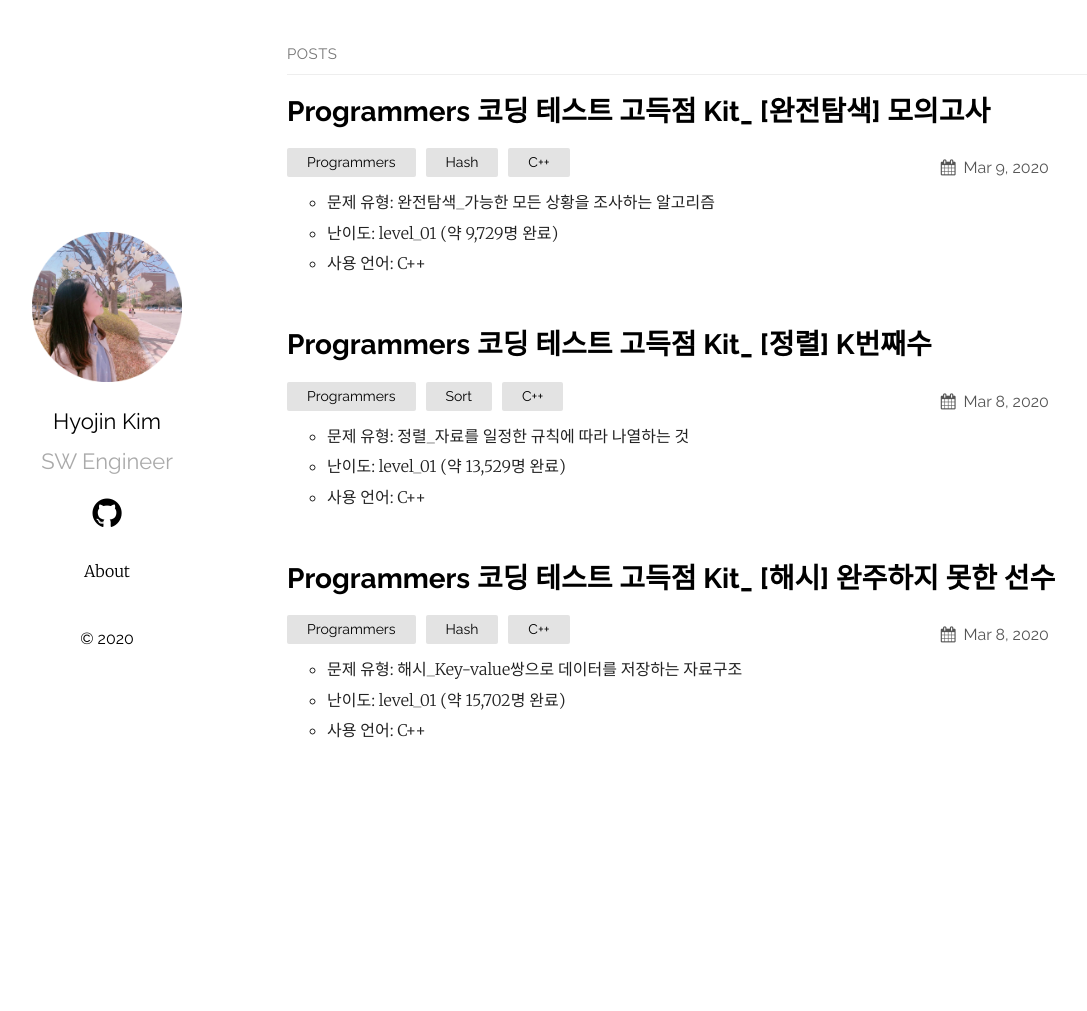
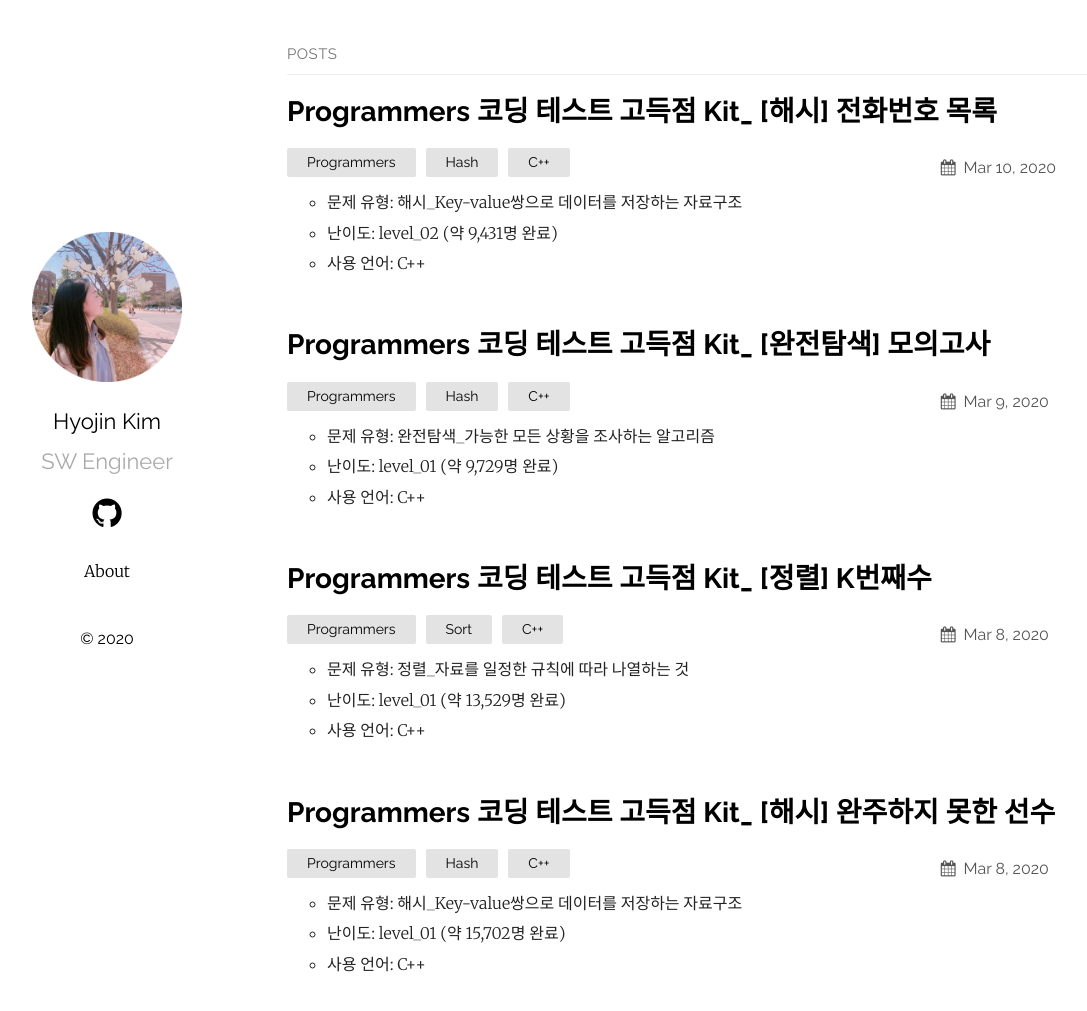
Before and after one commit to hyojin52/hyojin52.github.io, a Jekyll site: the page built from index.md, in a window 1280 px wide and 1055 px high. Shown: the top 1011 px of the window, without its empty margins (78-1165 px from the left). Built offline with Jekyll 4.4.1, drawn with Linux system fonts in a browser that asks for light colours; some of the changed lines change nothing that is shown.

Commit message:
add posting hash_lv02_list_of_phone_number

````diff
--- /dev/null
+++ b/_posts/Programmers_HSK/2020-03-10-Hash_lv02_list_of_phone_number.md
@@ -0,0 +1,91 @@
+---
+layout: post
+title: "Programmers 코딩 테스트 고득점 Kit_ [해시] 전화번호 목록"
+date: 2020-03-10
+categories: Programmers Hash C++
+---
+
+- 문제 유형: 해시_Key-value쌍으로 데이터를 저장하는 자료구조
+- 난이도: level_02 (약 9,431명 완료)
+- 사용 언어: C++ <br/><br/>
+
+## 1. 문제
+### 1) 전화번호 목록
+전화번호부에 적힌 전화번호 중, 한 번호가 다른 번호의 접두어인 경우가 있는지 확인하려 합니다.
+전화번호가 다음과 같을 경우, 구조대 전화번호는 영석이의 전화번호의 접두사입니다.<br/>
+
+- 구조대 : 119
+- 박준영 : 97 674 223
+- 지영석 : 11 9552 4421
+
+전화번호부에 적힌 전화번호를 담은 배열 phone_book 이 solution 함수의 매개변수로 주어질 때, 어떤 번호가 다른 번호의 접두어인 경우가 있으면 false를 그렇지 않으면 true를 return 하도록 solution 함수를 작성해주세요.<br/>
+
+### 2) 제한사항
+- phone_book의 길이는 1 이상 1,000,000 이하입니다.
+- 각 전화번호의 길이는 1 이상 20 이하입니다.
+
+### 3) 기본코드
+```c++
+#include <string>
+#include <vector>
+
+using namespace std;
+
+bool solution(vector<string> phone_book) {
+    bool answer = true;
+    return answer;
+}
+```
+<br/><br/>
+
+## 2. 알고리즘! 생각해보자
+1) 전화번호부 오름차순 정렬하기
+  - string 상태에서 정렬하게되면,  <br/>
+    접두번호가 존재하는 경우) 접두번호가 제일 앞에오고, 그 뒤에 접두번호가 포함된 전화번호가 위치하게 됨
+
+2) find() 사용해서 접두번호가 존재하는지 확인하기
+<br/><br/>
+
+## 3. 해결코드
+[C++]<br/>
+
+```c++
+#include <string>
+#include <vector>
+#include <algorithm>
+
+using namespace std;
+
+bool solution(vector<string> phone_book) {
+    bool answer = true;
+    string temp = "";
+    string cpy = "";
+
+    //1. 오름차순 정렬
+    sort(phone_book.begin(), phone_book.end());
+
+    //2. 접두번호 확인하기
+    temp = phone_book[0];
+    for(int i=1; i<phone_book.size(); i++){
+        if(phone_book[i].find(temp) == 0){
+            answer= false;
+            break;
+        }else{
+            temp = phone_book[i];
+        }
+    }
+
+    return answer;
+}
+```
+<br/><br/>
+
+## 4. 문제해결능력 UP! 되짚어보기
+- find()함수의 return 값 : 찾고자하는 value의 index
+- 해시 개념을 명확히 사용한 "map을 활용한 해결방법" 생각해보기
+
+<br/><br/>
+
+## 5. References
+1) 공식 C++ References (<https://modoocode.com/241>)
+<br/><br/>
````
Also changed, not shown: _posts/Programmers_HSK/2020-03-08-Programmers_Hash_lv01_not_finished_player.md (+0 -2 lines).
